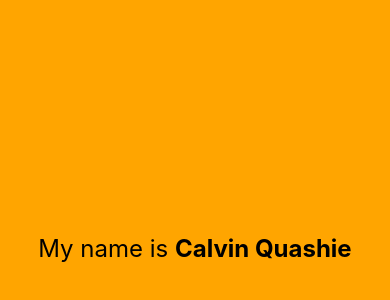
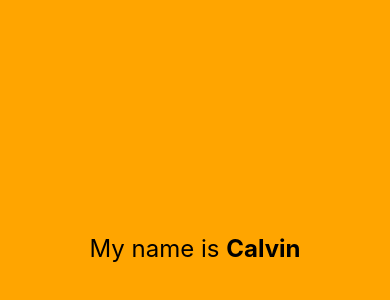
Before and after one commit to quashiecalvin/rn-assignment2-ID-11172087, a React Native app: screen / in a window 390 px wide. Shown: the part 174-474 px from the top of the page. Built offline with nearby package versions, Linux system fonts and the light colour scheme.

Commit message:
Made changes to the text component

```diff
--- a/App.js
+++ b/App.js
@@ -5,7 +5,7 @@ export default function App() {
   return (
     <View style={styles.container}>
       <Text style={styles.text}>
-        My name is <Text style={styles.boldText}>Calvin Quashie</Text>
+        My name is <Text style={styles.boldText}>Calvin</Text>
       </Text>
       <StatusBar style="auto" />
     </View>
```
